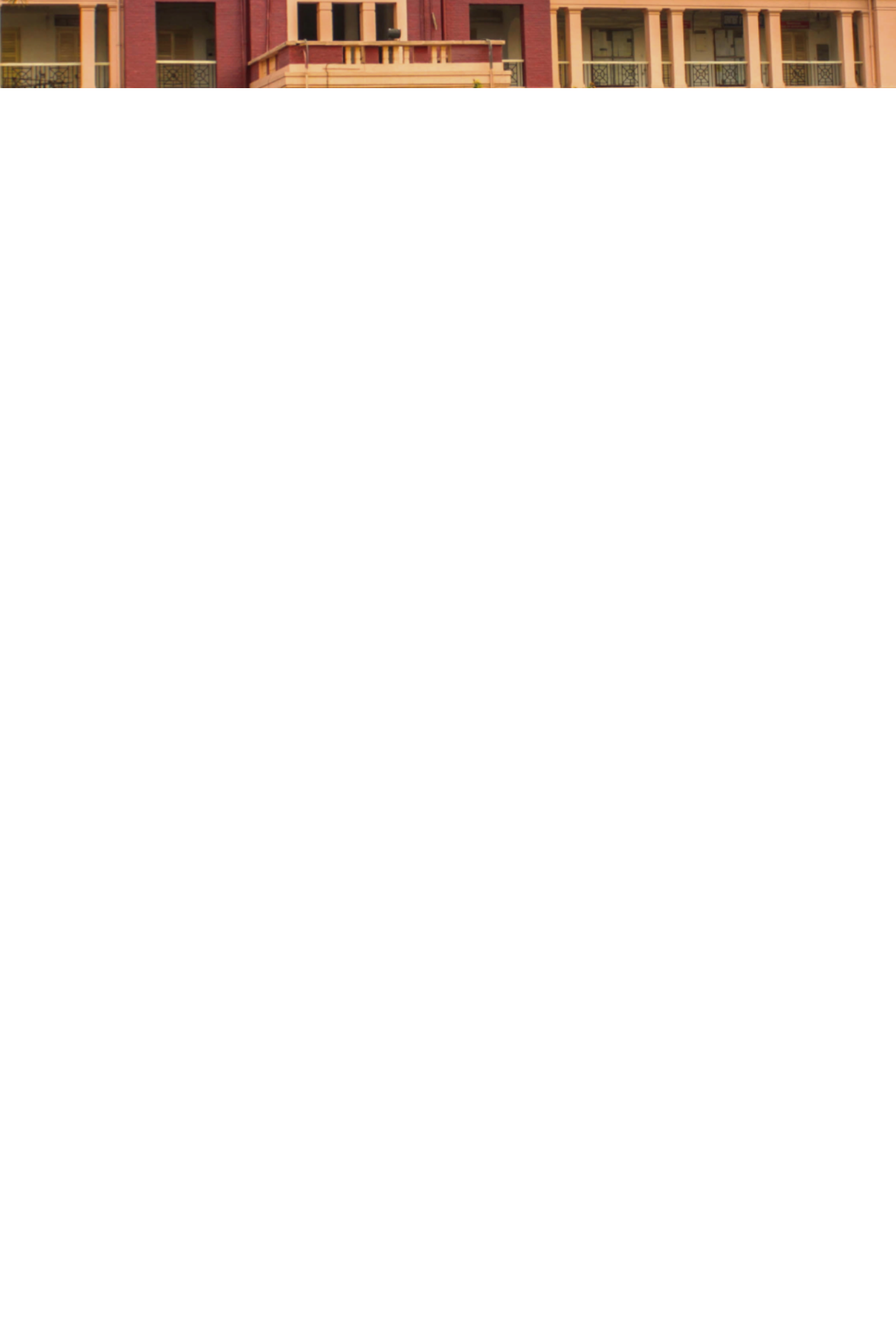
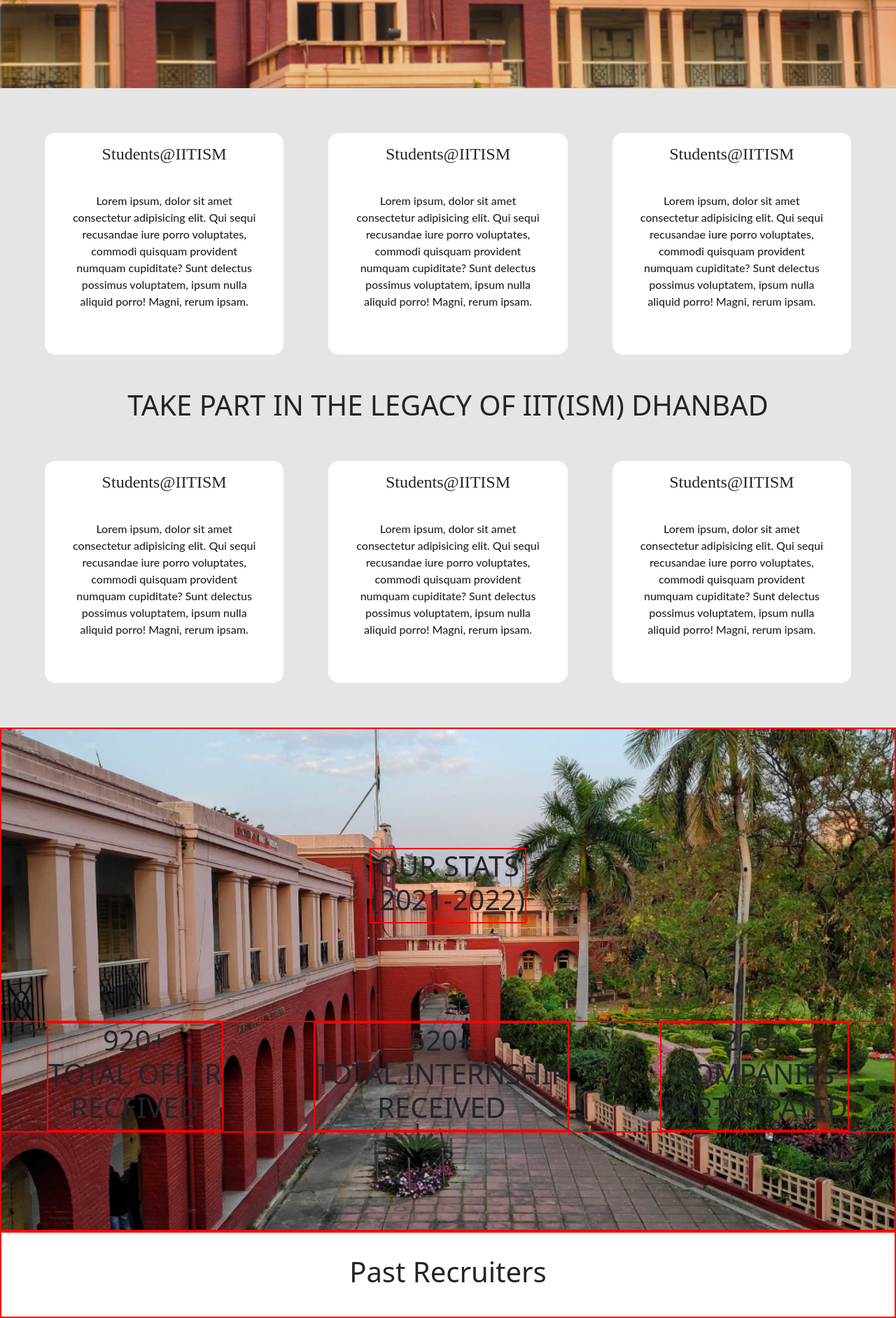
Before and after one commit to starkkumarkk1611/Indulge, a React (Create React App) app in the folder indulge-client/: page / in a window 1280 px wide. Shown: the part 700-2584 px from the top of the page at 70% size. Before the commit the page ends 826 px from the top, so only its background shows below. Built offline with nearby package versions, Linux system fonts and the light colour scheme; no server answers.

Commit message:
homepage

```diff
--- a/indulge-client/src/pages/landing/Home.css
+++ b/indulge-client/src/pages/landing/Home.css
@@ -61,3 +61,96 @@
   background-color: #e5e5e5;
   border: 2px solid pink;
 }
+#card-container{
+
+    display: flex;
+    flex-direction: column;
+    align-items: center;
+    justify-content: center;
+    padding: 3rem 2rem;
+    background-color:  #E5E5E5;
+}
+.first_part{
+    display: flex;
+
+    justify-content: space-around;
+    width: 100%;
+
+
+
+}
+.first_p{
+
+    text-align: center;
+    padding: 1rem;
+    margin: 1rem 2rem;
+    background-color: #FFFFFF;
+    border-radius: 15px;
+
+}
+#segment{
+    border: 2px solid red;
+    background-image: url("../../assets/image/side.png");
+  width: 100vw;
+  height: 90vh;
+  background-repeat: no-repeat;
+  background-size: cover;
+  background-position: center center;
+  display: flex;
+  flex-direction: column;
+  align-items: center;
+  justify-content: space-evenly;
+}
+#first{
+    border: 2px solid red;
+    text-align: center;
+    margin-top: 2rem;
+}
+.route{
+    border: 2px solid red;
+    text-align: center;
+}
+#second{
+    border: 2px solid red;
+    display: flex;
+
+    flex-direction: row;
+    justify-content: space-around;
+    width: 100vw;
+}
+#past{
+     border: 2px solid red;
+     text-align: center;
+     padding: 2rem 2rem;
+
+
+    }
+
+
+    #company{
+        border: 2px solid red;
+        background-image: url("../../assets/company.png");
+  width: 100vw;
+  height: 90vh;
+  background-repeat: no-repeat;
+  background-size: cover;
+  background-position: center center;
+    }
+
+
+    .para{
+        padding: 2rem 1rem;
+        font-family: Lato;
+font-style: normal;
+font-weight: 500;
+    }
+
+    .heading{
+        font-family:popins;
+font-style: normal;
+font-weight: 500;
+    }
+
+    #se{
+        padding: 2rem 2rem;
+    }
--- a/indulge-client/src/pages/landing/Home.jsx
+++ b/indulge-client/src/pages/landing/Home.jsx
@@ -28,7 +28,62 @@
           </div>
         </div>
       </div>
-    </div>
+      <div id="card-container">
+        <div className="first_part">
+          <div className="first_p">
+            <h4 class="heading">Students@IITISM</h4>
+            <p className="para">Lorem ipsum, dolor sit amet consectetur adipisicing elit. Qui sequi recusandae iure porro voluptates, commodi quisquam provident numquam cupiditate? Sunt delectus possimus voluptatem, ipsum nulla aliquid porro! Magni, rerum ipsam.</p>
+          </div>
+          <div className="first_p">
+            <h4 class="heading">Students@IITISM</h4>
+            <p className="para">Lorem ipsum, dolor sit amet consectetur adipisicing elit. Qui sequi recusandae iure porro voluptates, commodi quisquam provident numquam cupiditate? Sunt delectus possimus voluptatem, ipsum nulla aliquid porro! Magni, rerum ipsam.</p>
+          </div>
+          <div className="first_p">
+            <h4 class="heading">Students@IITISM</h4>
+            <p className="para">Lorem ipsum, dolor sit amet consectetur adipisicing elit. Qui sequi recusandae iure porro voluptates, commodi quisquam provident numquam cupiditate? Sunt delectus possimus voluptatem, ipsum nulla aliquid porro! Magni, rerum ipsam.</p>
+          </div>
+        </div>
+        <h1 id="se">TAKE PART IN THE LEGACY OF IIT(ISM) DHANBAD</h1>
+        <div className="first_part">
+          <div className="first_p">
+            <h4 class="heading">Students@IITISM</h4>
+            <p className="para">Lorem ipsum, dolor sit amet consectetur adipisicing elit. Qui sequi recusandae iure porro voluptates, commodi quisquam provident numquam cupiditate? Sunt delectus possimus voluptatem, ipsum nulla aliquid porro! Magni, rerum ipsam.</p>
+          </div>
+          <div className="first_p">
+            <h4 class="heading" >Students@IITISM</h4>
+            <p className="para">Lorem ipsum, dolor sit amet consectetur adipisicing elit. Qui sequi recusandae iure porro voluptates, commodi quisquam provident numquam cupiditate? Sunt delectus possimus voluptatem, ipsum nulla aliquid porro! Magni, rerum ipsam.</p>
+          </div>
+          <div className="first_p">
+            <h4 class="heading">Students@IITISM</h4>
+            <p className="para">Lorem ipsum, dolor sit amet consectetur adipisicing elit. Qui sequi recusandae iure porro voluptates, commodi quisquam provident numquam cupiditate? Sunt delectus possimus voluptatem, ipsum nulla aliquid porro! Magni, rerum ipsam.</p>
+          </div>
+        </div>
+      </div>
+      <div id="segment">
+        <div id="first">
+          <h1>OUR STATS <br /> (2021-2022)</h1>
+        </div>
+        <div id="second">
+          <div className="route">
+            <h1>920+ <br />TOTAL OFFER <br /> RECEIVED</h1>
+          </div>
+          <div className="route">
+            <h1>520+  <br />TOTAL INTERNSHIP <br /> RECEIVED</h1>
+          </div>
+          <div className="route">
+            <h1>220+  <br /> COMPANIES  <br /> PARTICIPATED</h1>
+          </div>
+        </div>
+      </div>
+      <div id="past">
+        <h1>Past Recruiters</h1>
+      </div>
+
+
+      <div id="company">
+
+      </div>
+    </div >
   );
 };
 
```
Also changed, not shown: indulge-client/src/assets/company.png (added), indulge-client/src/assets/image/side.png (added).
